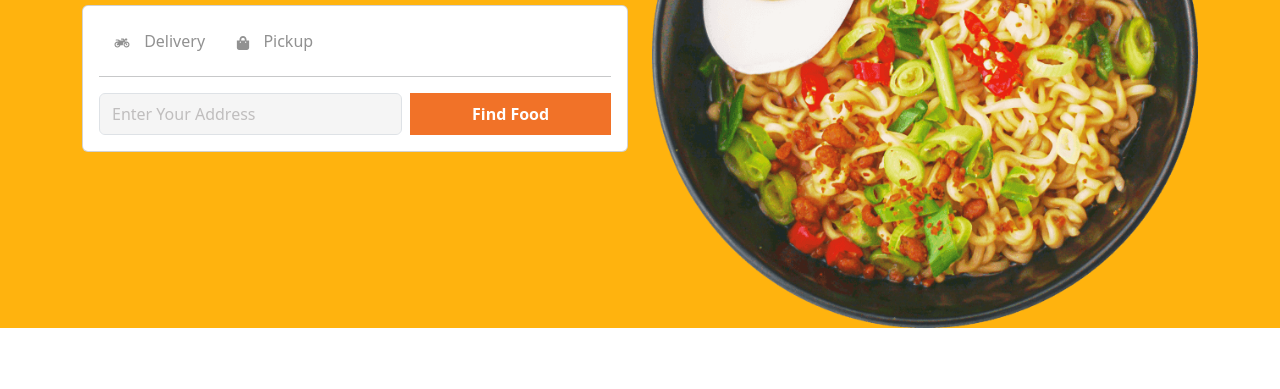
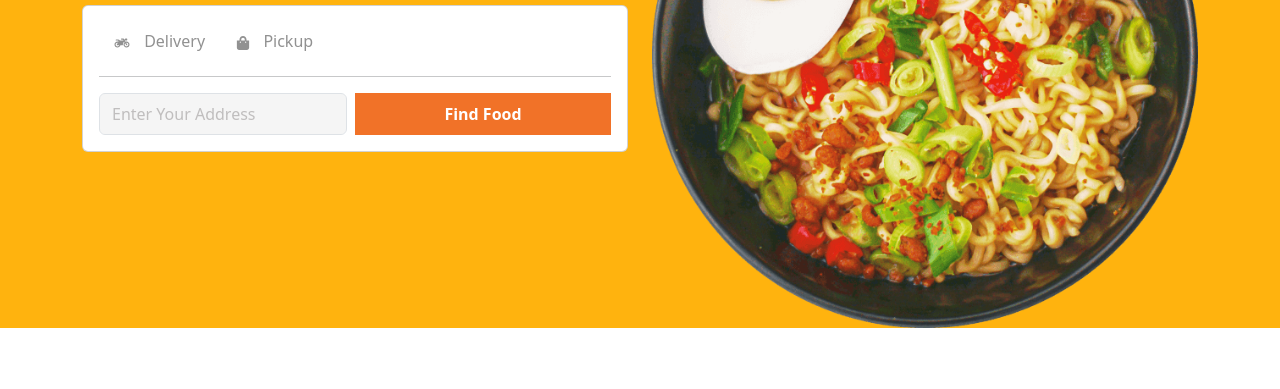
Before and after one commit to ALiRazax1/Foodwagon-clone, a plain HTML site: page index.html in a window 1280 px wide. Shown: the part 384-773 px from the top of the page. Drawn offline with Linux system fonts and the light colour scheme; files whose address does not match are found by name.

Commit message:
Update login btn

```diff
--- a/style.css
+++ b/style.css
@@ -12,7 +12,7 @@
   width: 16px;
   height: 16px;
 }
-.login-btn {
+.login-btn {flex-shrink: 0;
   color: #ffb30e;
   font-weight: 700;
   background-color: white;
```
